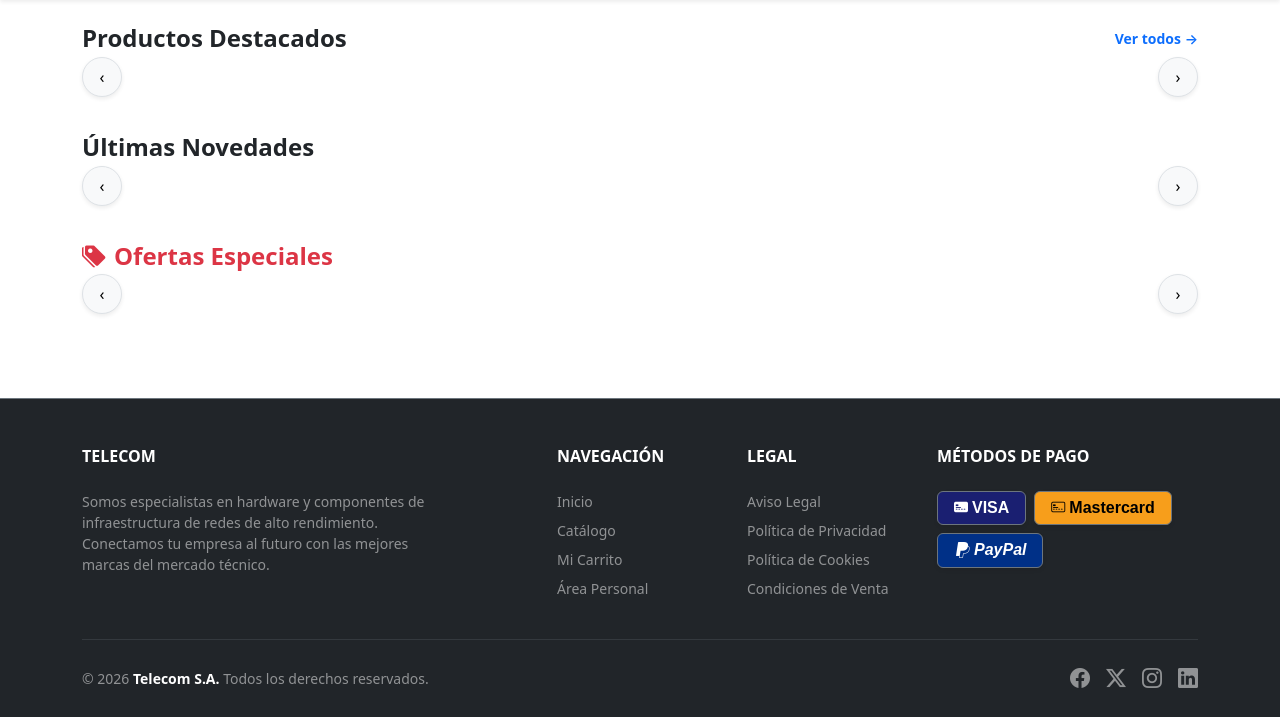
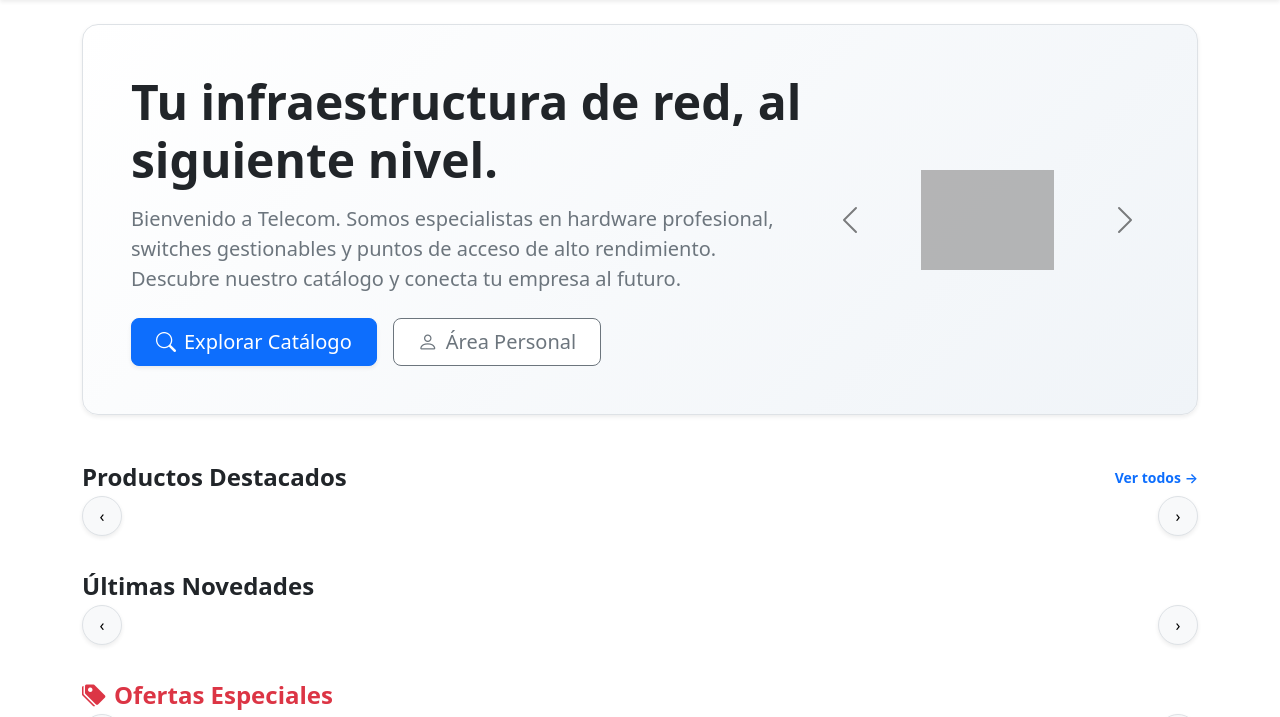
Before and after one commit to Amos-234/Proyecto-DAT, a PHP site: page / in a window 1280 px wide. Shown: the part 88-805 px from the top of the page. Run offline with PHP 8.4, Linux system fonts and the light colour scheme; grey boxes are pictures that could not be loaded.

Commit message:
imágenes de las marcas y un carrusel en la homepage que muestra todas las marcas con las que colabora telecom.

```diff
--- a/frontend/css/styles.css
+++ b/frontend/css/styles.css
@@ -76,3 +76,11 @@
     -webkit-box-orient: vertical;
     overflow: hidden;
 }
+
+/* Estandarizar el tamaño de los logos de marcas en la página principal */
+.img-marca-carrusel {
+    width: 200px;         /* Ancho fijo para la zona del logo */
+    height: 100px;        /* Alto fijo para la zona del logo */
+    object-fit: contain;  /* Mantiene la proporción sin estirar la imagen */
+    margin: 0 auto;       /* Centra la imagen perfectamente en el medio */
+}
--- a/frontend/index.html
+++ b/frontend/index.html
@@ -45,6 +45,61 @@
         <main>
             <section id="home">
                 <div class="container py-4">
+
+                    <div class="p-5 mb-5 rounded-4 border shadow-sm" style="background: linear-gradient(135deg, #ffffff 0%, #f0f4f8 100%);">
+                        <div class="row align-items-center">
+                            <div class="col-lg-8">
+                                <h1 class="display-5 fw-bold text-dark mb-3">Tu infraestructura de red, al siguiente nivel.</h1>
+                                <p class="lead text-secondary mb-4">
+                                    Bienvenido a Telecom. Somos especialistas en hardware profesional, switches gestionables y puntos de acceso de alto rendimiento. Descubre nuestro catálogo y conecta tu empresa al futuro.
+                                </p>
+                                <div class="d-flex gap-3 flex-wrap">
+                                    <a href="#catalogo" class="btn btn-primary btn-lg px-4 shadow-sm">
+                                        <i class="bi bi-search me-2"></i>Explorar Catálogo
+                                    </a>
+                                    <a href="#login" class="btn btn-outline-secondary btn-lg px-4 bg-white">
+                                        <i class="bi bi-person me-2"></i>Área Personal
+                                    </a>
+                                </div>
+                            </div>
+                            <div class="col-lg-4 d-none d-lg-flex justify-content-center align-items-center">
+                                <div id="carruselMarcasHero" class="carousel slide carousel-fade carousel-dark w-100" data-bs-ride="carousel" data-bs-interval="4000">
+
+                                    <div class="carousel-inner text-center">
+
+                                        <div class="carousel-item active">
+                                            <img src="./assets/img/marcas/cisco.png" class="img-marca-carrusel opacity-75" alt="Cisco">
+                                        </div>
+
+                                        <div class="carousel-item">
+                                            <img src="./assets/img/marcas/ubiquiti.png" class="img-marca-carrusel opacity-75" alt="Ubiquiti">
+                                        </div>
+
+                                        <div class="carousel-item">
+                                            <img src="./assets/img/marcas/mikrotik.png" class="img-marca-carrusel opacity-75" alt="MikroTik">
+                                        </div>
+
+                                        <div class="carousel-item">
+                                            <img src="./assets/img/marcas/tplink.png" class="img-marca-carrusel opacity-75" alt="TP-Link">
+                                        </div>
+
+                                    </div>
+
+                                    <button class="carousel-control-prev" type="button" data-bs-target="#carruselMarcasHero" data-bs-slide="prev">
+                                        <span class="carousel-control-prev-icon" aria-hidden="true"></span>
+                                        <span class="visually-hidden">Anterior</span>
+                                    </button>
+
+                                    <button class="carousel-control-next" type="button" data-bs-target="#carruselMarcasHero" data-bs-slide="next">
+                                        <span class="carousel-control-next-icon" aria-hidden="true"></span>
+                                        <span class="visually-hidden">Siguiente</span>
+                                    </button>
+
+                                </div>
+                            </div>
+                        </div>
+                    </div>
+
                     <div class="mb-5">
                         <div class="d-flex justify-content-between align-items-center mb-3">
                             <h2 class="h4 fw-bold mb-0">Productos Destacados</h2>
```
Also changed, not shown: frontend/assets/img/brands/aruba.jpg (added), frontend/assets/img/brands/cisco.jpg (added), frontend/assets/img/brands/fortinet.jpg (added), frontend/assets/img/brands/mikrotik.jpg (added), frontend/assets/img/brands/netgear.jpg (added), frontend/assets/img/brands/paloalto.jpg (added), frontend/assets/img/brands/tplink.jpg (added), frontend/assets/img/brands/ubiquiti.jpg (added).
